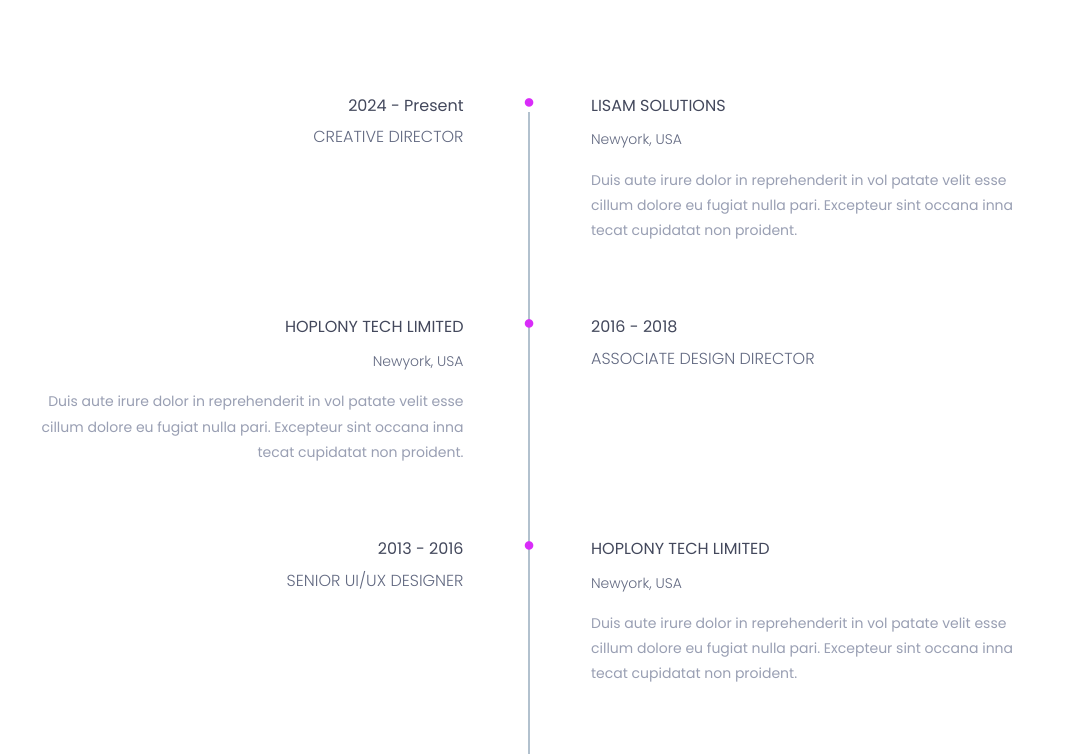
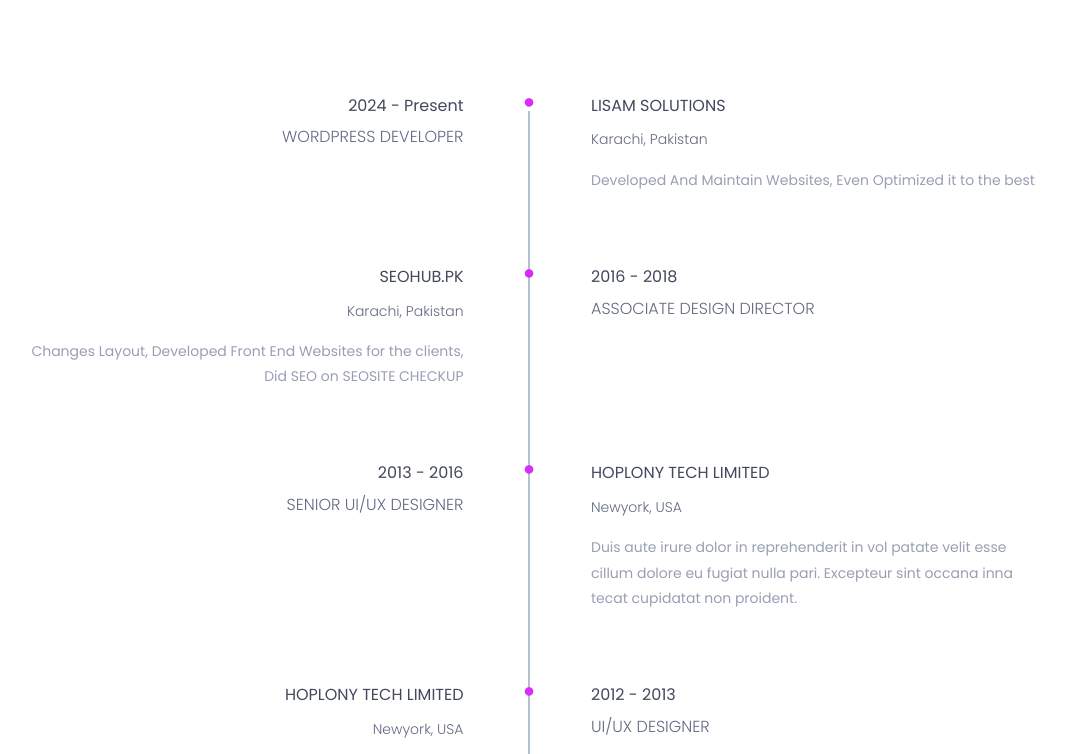
Before and after one commit to yasir29a/Webiste-Portfolio, a website: page index.html in a window 1280 px wide. Shown: the part 3022-3776 px from the top of the page, without its empty margins (64-1130 px from the left). Drawn offline with nearby package versions, Linux system fonts and the light colour scheme.

Commit message:
new changes in index and add files of json

```diff
--- a/index.html
+++ b/index.html
@@ -409,7 +409,7 @@
 											<div class="col-md-5">
 												<div class="experience-time text-right">
 													<h2>2024 - Present</h2>
-													<h3>creative director</h3>
+													<h3>Wordpress Developer</h3>
 												</div><!--/.experience-time-->
 											</div><!--/.col-->
 											<div class="col-md-offset-1 col-md-5">
@@ -419,9 +419,9 @@
 															<span><i class="fa fa-circle" aria-hidden="true"></i></span>
 															Lisam Solutions
 														</h4>
-														<h5>newyork, USA</h5>
+														<h5>Karachi, Pakistan</h5>
 														<p class="description">
-															Duis aute irure dolor in reprehenderit in vol patate velit esse cillum dolore eu fugiat nulla pari. Excepteur sint occana inna tecat cupidatat non proident.
+															Developed And Maintain Websites, Even Optimized it to the best
 														</p>
 													</div><!--/.timeline-content-->
 												</div><!--/.timeline-->
@@ -437,20 +437,20 @@
 												<div class="experience-time">
 													<h2>
 														<span><i class="fa fa-circle" aria-hidden="true"></i></span>
-														2016 - 2018
+														2023
 													</h2>
-													<h3>associate design director</h3>
+													<h3>Wordpress Developer</h3>
 												</div><!--/.experience-time-->
 											</div><!--/.col-->
 											<div class="col-md-5">
 												<div class="timeline">
 													<div class="timeline-content text-right">
 														<h4 class="title">
-															hoplony tech limited
+															SEOHUB.pk
 														</h4>
-														<h5>newyork, USA</h5>
+														<h5>Karachi, Pakistan</h5>
 														<p class="description">
-															Duis aute irure dolor in reprehenderit in vol patate velit esse cillum dolore eu fugiat nulla pari. Excepteur sint occana inna tecat cupidatat non proident.
+															Changes Layout, Developed Front End Websites for the clients, Did SEO on SEOSITE CHECKUP
 														</p>
 													</div><!--/.timeline-content-->
 												</div><!--/.timeline-->
--- /dev/null
+++ b/package.json
@@ -0,0 +1,5 @@
+{
+  "dependencies": {
+    "animejs": "^3.2.2"
+  }
+}
```
Also changed, not shown: 1 other file.
